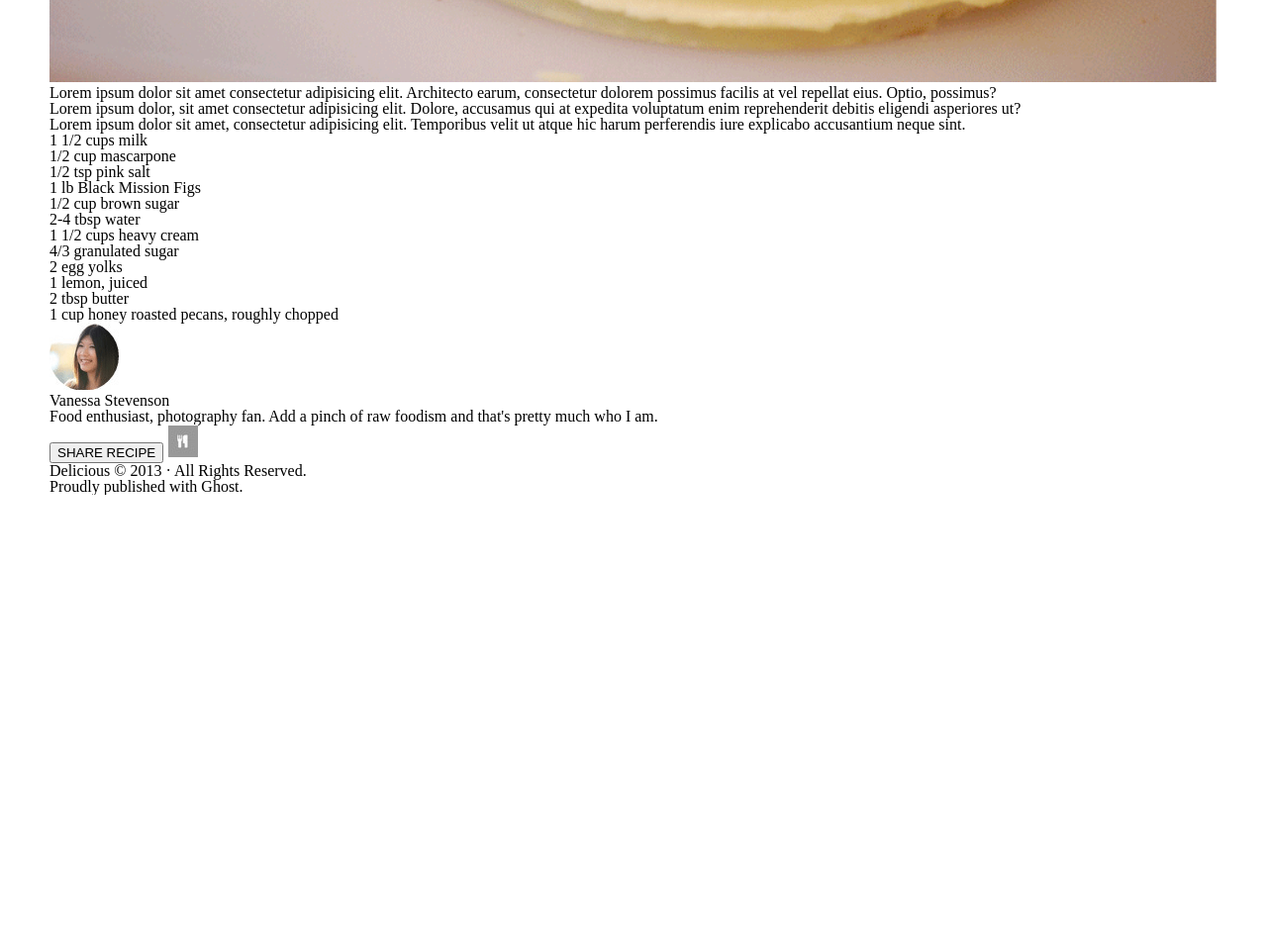
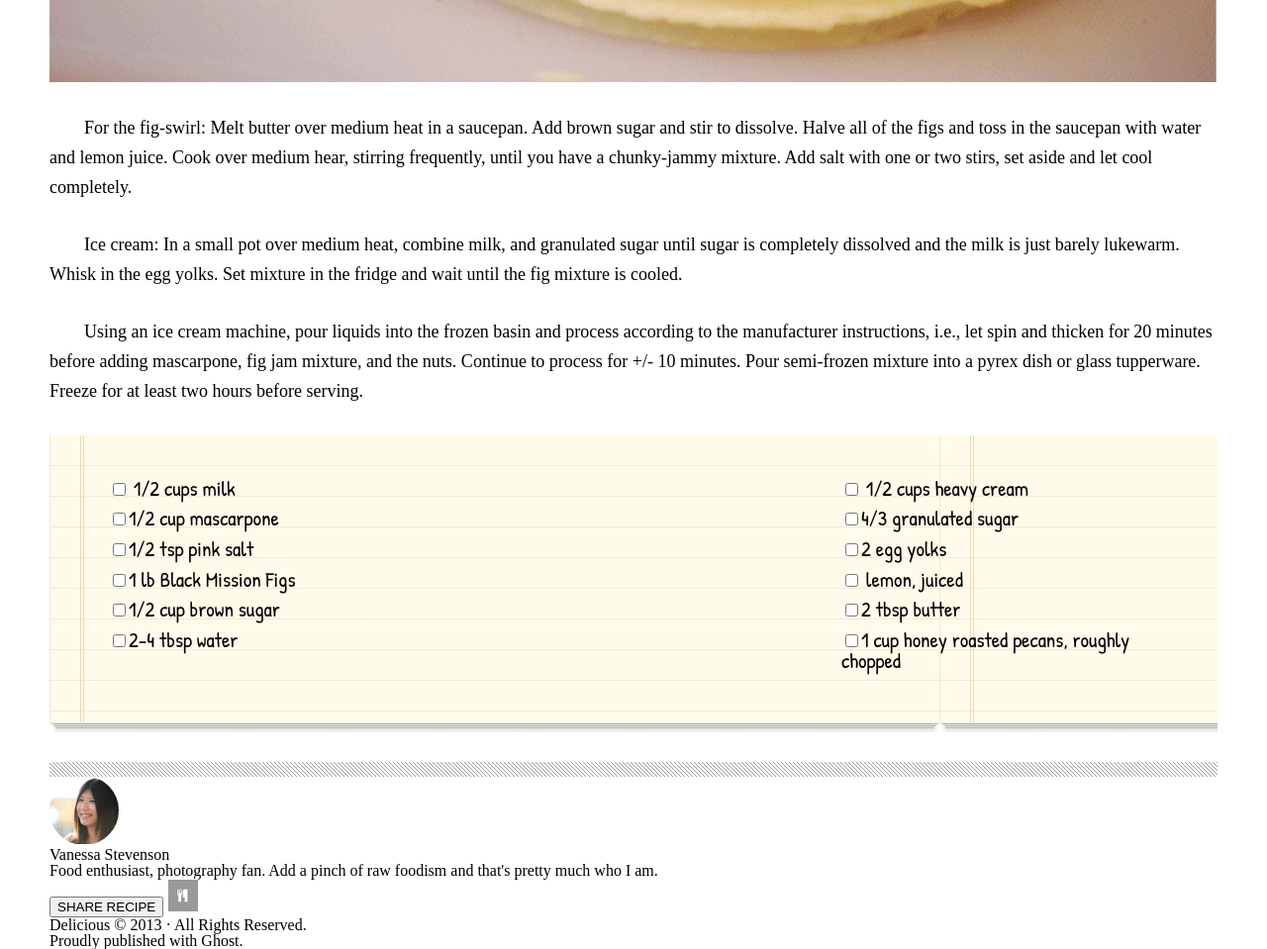
Before and after one commit to mgalush/chocolate-pizza, a plain HTML site: page index.html in a window 1280 px wide. Shown: the part 980-1939 px from the top of the page at 99% size. Before the commit the page ends 1480 px from the top, so only its background shows below. Drawn offline with nearby package versions, Linux system fonts and the light colour scheme.

Commit message:
finished body

```diff
--- a/index.html
+++ b/index.html
@@ -6,8 +6,7 @@
   <title>Document</title>
   <link rel="stylesheet" href="reset.css">
   <link rel="stylesheet" href="style.css">
-  <link href="https://fonts.googleapis.com/css2?family=Kaushan+Script&display=swap" rel="stylesheet">
-  <link href="https://fonts.googleapis.com/css2?family=Kaushan+Script&family=Oswald:wght@500&display=swap" rel="stylesheet">
+  <link href="https://fonts.googleapis.com/css2?family=Kaushan+Script&family=Oswald:wght@500&family=Patrick+Hand&display=swap" rel="stylesheet">
 
 
 </head>
@@ -45,24 +44,29 @@
       </section>
     </header>
     <img src="/assets/choco-pizza.png" alt="">
-    <p>Lorem ipsum dolor sit amet consectetur adipisicing elit. Architecto earum, consectetur dolorem possimus facilis at vel repellat eius. Optio, possimus?</p>
-    <p>Lorem ipsum dolor, sit amet consectetur adipisicing elit. Dolore, accusamus qui at expedita voluptatum enim reprehenderit debitis eligendi asperiores ut?</p>
-    <p>Lorem ipsum dolor sit amet, consectetur adipisicing elit. Temporibus velit ut atque hic harum perferendis iure explicabo accusantium neque sint.</p>
+    <p> For the fig-swirl: Melt butter over medium heat in a saucepan. Add brown sugar and stir to dissolve. Halve all of the figs and toss in the saucepan with water and lemon juice. Cook over medium hear, stirring frequently, until you have a chunky-jammy mixture. Add salt with one or two stirs, set aside and let cool completely.</p>
+    <p> Ice cream: In a small pot over medium heat, combine milk, and granulated sugar until sugar is completely dissolved and the milk is just barely lukewarm. Whisk in the egg yolks. Set mixture in the fridge and wait until the fig mixture is cooled.</p>
+    <p> Using an ice cream machine, pour liquids into the frozen basin and process according to the manufacturer instructions, i.e., let spin and thicken for 20 minutes before adding mascarpone, fig jam mixture, and the nuts. Continue to process for +/- 10 minutes. Pour semi-frozen mixture into a pyrex dish or glass tupperware. Freeze for at least two hours before serving.</p>
     <ul>
-      <li>1 1/2 cups milk</li>
-      <li>1/2 cup mascarpone</li>
-      <li>1/2 tsp pink salt</li>
-      <li>1 lb Black Mission Figs</li>
-      <li>1/2 cup brown sugar</li>
-      <li>2-4 tbsp water</li>
-      <li>1 1/2 cups heavy cream</li>
-      <li>4/3 granulated sugar</li>
-      <li>2 egg yolks</li>
-      <li>1 lemon, juiced</li>
-      <li>2 tbsp butter</li>
-      <li>1 cup honey roasted pecans, roughly chopped</li>
+      <section class="firsthalflist">
+      <li><input type="checkbox"> 1/2 cups milk</li>
+      <li><input type="checkbox">1/2 cup mascarpone</li>
+      <li><input type="checkbox">1/2 tsp pink salt</li>
+      <li><input type="checkbox">1 lb Black Mission Figs</li>
+      <li><input type="checkbox">1/2 cup brown sugar</li>
+      <li><input type="checkbox">2-4 tbsp water</li>
+      </section>
+      <section class="secondhalflist">
+        <li><input type="checkbox"> 1/2 cups heavy cream</li>
+        <li><input type="checkbox">4/3 granulated sugar</li>
+        <li><input type="checkbox">2 egg yolks</li>
+        <li><input type="checkbox"> lemon, juiced</li>
+        <li><input type="checkbox">2 tbsp butter</li>
+        <li><input type="checkbox">1 cup honey roasted pecans, roughly <span>chopped</span></li>
+      </section>
     </ul>
   </main>
+  <section class='borderthing'></section>
   <footer>
     <!-- Fancy border here -->
     <img src="/assets/van-pic.png" alt="">
--- a/style.css
+++ b/style.css
@@ -88,3 +88,45 @@ main > img {
   margin-top: 25px;
   width:100%;
 }
+
+main > p {
+  margin-top: 28px;
+  font-size:18px;
+  text-indent: 35px;
+  line-height: 30px;
+}
+
+main > ul {
+  margin-top: 30px;
+  margin-bottom: 30px;
+  background-image: url('/assets/list-bg.png');
+  display: flex;
+  flex-direction: row;
+  justify-content: space-between;
+  height: 300px;
+  font-family: 'Patrick Hand', cursive;
+  font-size: 21px;
+}
+
+.firsthalflist {
+  display: flex;
+  flex-direction: column;
+  justify-content: space-between;
+  height: 58%;
+  margin-left: 60px;
+  margin-top: 43px;
+}
+
+.secondhalflist {
+  display: flex;
+  flex-direction: column;
+  justify-content: space-between;
+  height: 65%;
+  width:300px;
+  margin-top:43px;
+  margin-right:80px;
+}
+
+span {
+  text-indent: 40px;
+}
```
